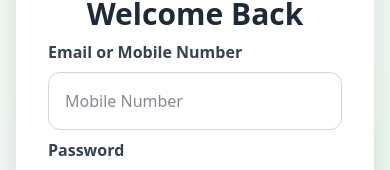
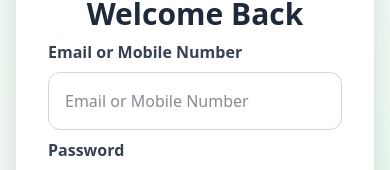
Before and after one commit to Friendlovervikas/bushel, a React (Vite) app in the folder frontend/: page /login in a window 390 px wide. Shown: the part 286-456 px from the top of the page. Built offline with nearby package versions, Linux system fonts and the light colour scheme.

Commit message:
Update Login input to accept email or mobile number
Changed input type from 'tel' to 'text' and updated placeholder. Removed input restrictions on value change.

```diff
--- a/frontend/src/pages/Login.jsx
+++ b/frontend/src/pages/Login.jsx
@@ -190,15 +190,10 @@ const googleLogin = useGoogleLogin({
           </label>
 
   <input
-  type="tel"
-  placeholder="Mobile Number"
+  type="text"
+  placeholder="Email or Mobile Number"
   value={loginId}
-  onChange={(e) =>
-    setLoginId(
-      e.target.value.replace(/\D/g, "").slice(0, 10)
-    )
-  }
-  maxLength={10}
+  onChange={(e) => setLoginId(e.target.value)}
   required
   className="w-full border border-gray-300 rounded-xl p-4 focus:outline-none focus:ring-2 focus:ring-green-500"
 />
```
